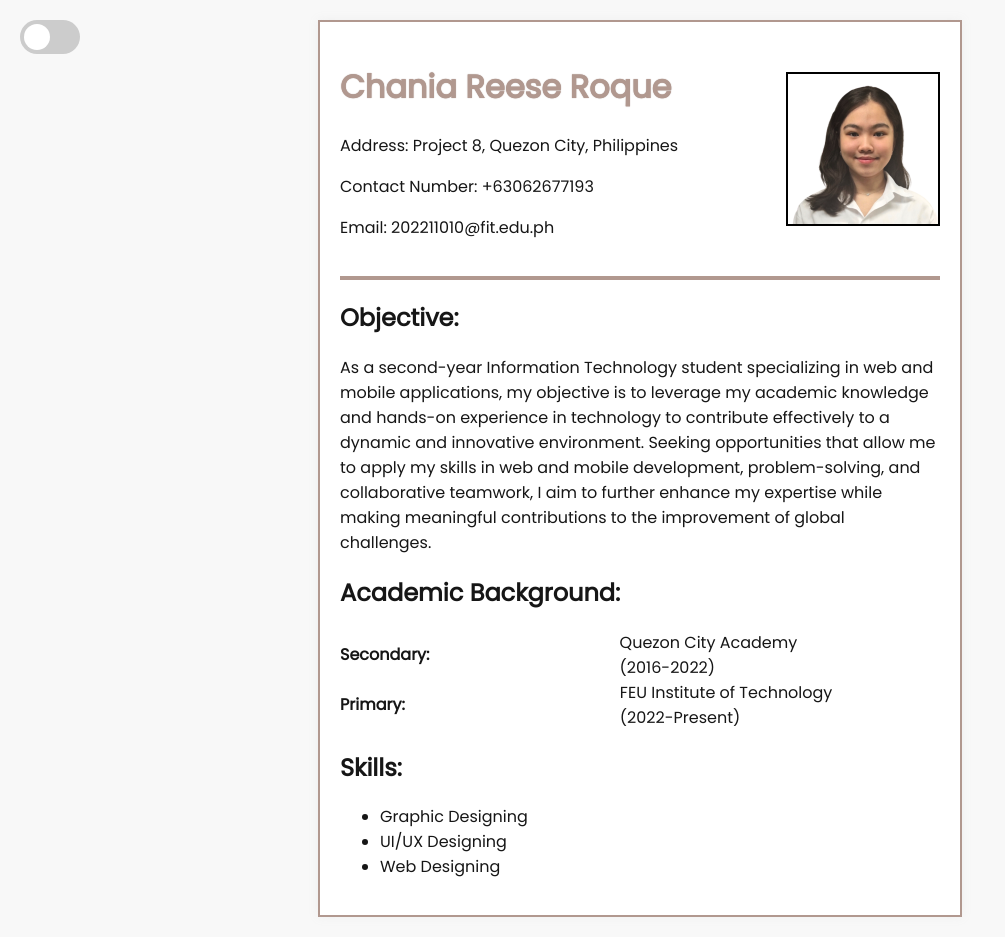
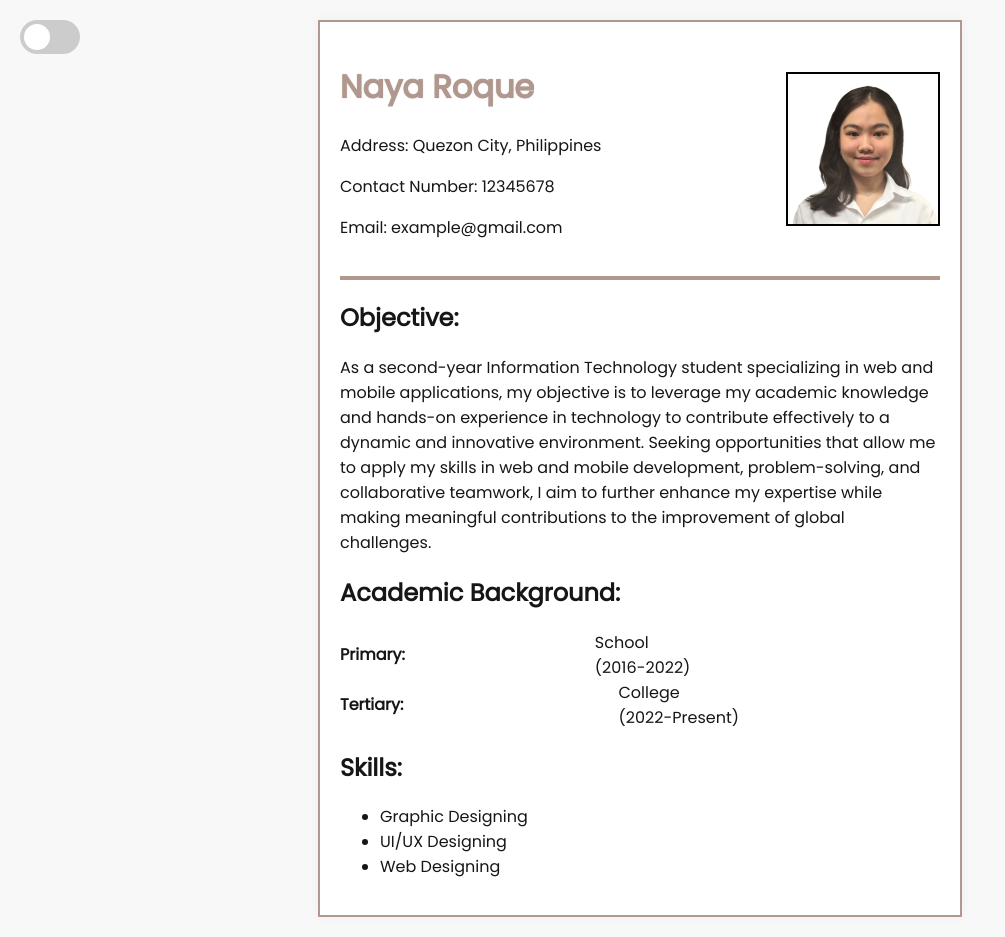
Before and after one commit to chaniareese/RESUME-AWD-FEUTECH, a plain HTML site: page index.html in a window 1280 px wide. Shown: the whole page, without its empty margins (0-1005 px from the left). Drawn offline with Linux system fonts and the light colour scheme.

Commit message:
Update index.html

```diff
--- a/index.html
+++ b/index.html
@@ -39,10 +39,10 @@
   <div class="container" id="resumeContainer">
     <div class="header">
       <div class="header-text">
-        <h1>Chania Reese Roque</h1>
-        <p>Address: Project 8, Quezon City, Philippines</p>
-        <p>Contact Number: +63062677193</p>
-        <p>Email: 202211010@fit.edu.ph</p>
+        <h1>Naya Roque</h1>
+        <p>Address: Quezon City, Philippines</p>
+        <p>Contact Number: 12345678</p>
+        <p>Email: example@gmail.com</p>
       </div>
       <img src="img/IDPicture.png" alt="Profile Image">
     </div>
@@ -60,8 +60,8 @@
     <h2>Academic Background:</h2>
 
     <ul class="academic-list">
-      <li><span class="label1">Secondary: </span>Quezon City Academy <br> (2016-2022)</li>
-      <li><span class="label2">Primary: </span>FEU Institute of Technology <br> (2022-Present)</li>
+      <li><span class="label1">Primary: </span>School<br> (2016-2022)</li>
+      <li><span class="label2">Tertiary: </span>College <br> (2022-Present)</li>
     </ul>
 
     <h2>Skills:</h2>
```
